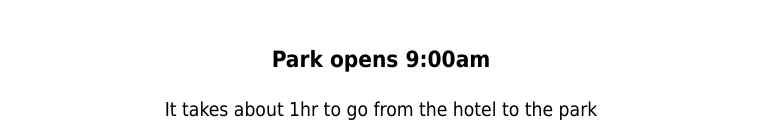
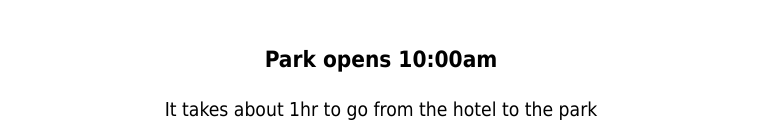
Before and after one commit to theparticleman/disneyland, a plain HTML site: page docs/monday.html in a window 1280 px wide. Shown: the part 163-299 px from the top of the page, without its empty margins (259-1020 px from the left). Drawn offline with Linux system fonts and the light colour scheme.

Commit message:
Fix Universal open time

```diff
--- a/docs/monday.html
+++ b/docs/monday.html
@@ -91,7 +91,7 @@
         <h1><span onclick="history.back();">⬅️</span>Monday Agenda</h1>
         <h2><a href="https://maps.app.goo.gl/HrS56tjn6CHd9ngQ8" target="blank">Universal Studios Hollywood</a></h2>
         <div></div>
-        <h3>Park opens 9:00am</h3>
+        <h3>Park opens 10:00am</h3>
         <h4>It takes about 1hr to go from the hotel to the park</h4>
         <h3>Morning - Lower Lot</h3>
         <h4 onclick="showModal('revenge')">Revenge of the Mummy</h4>
```
